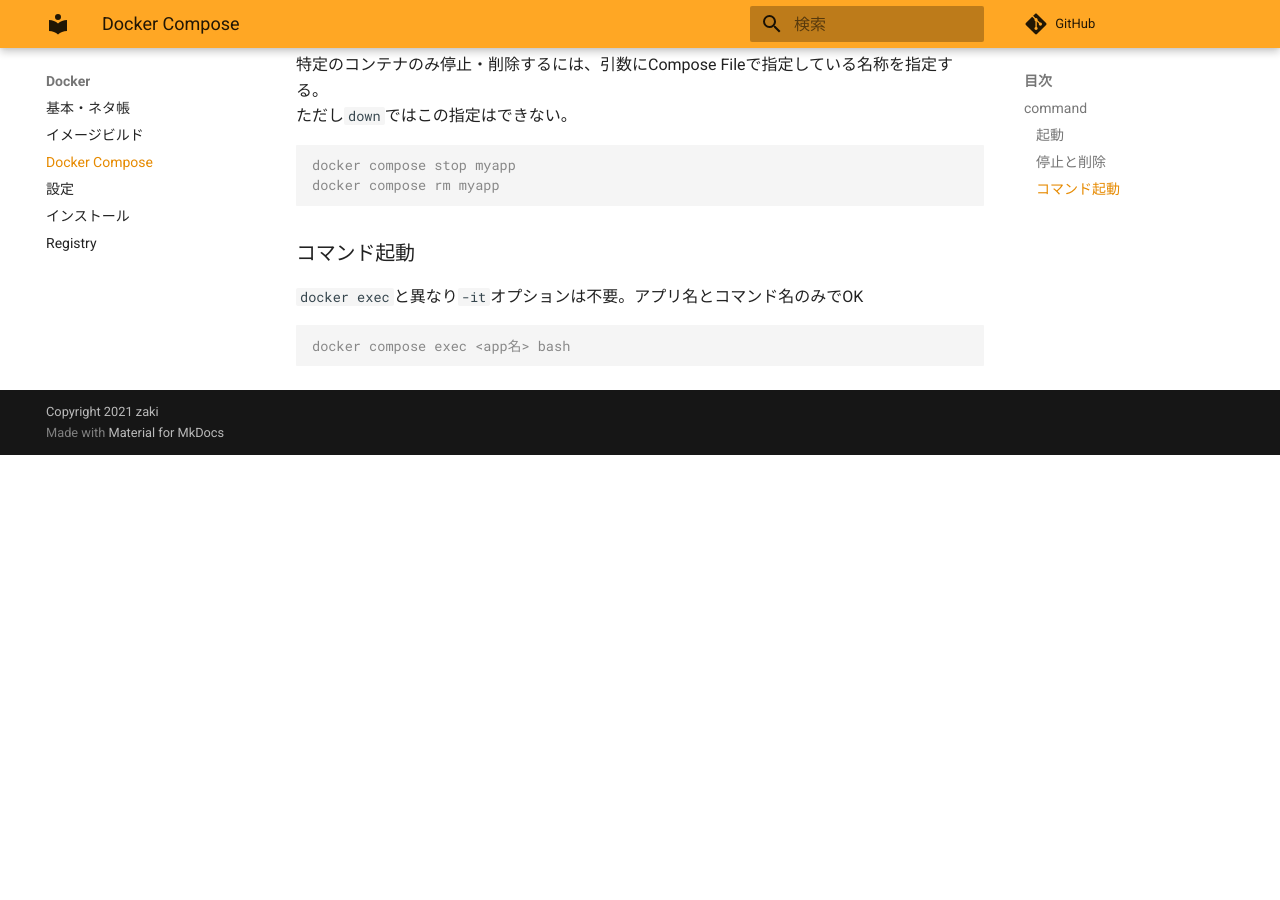
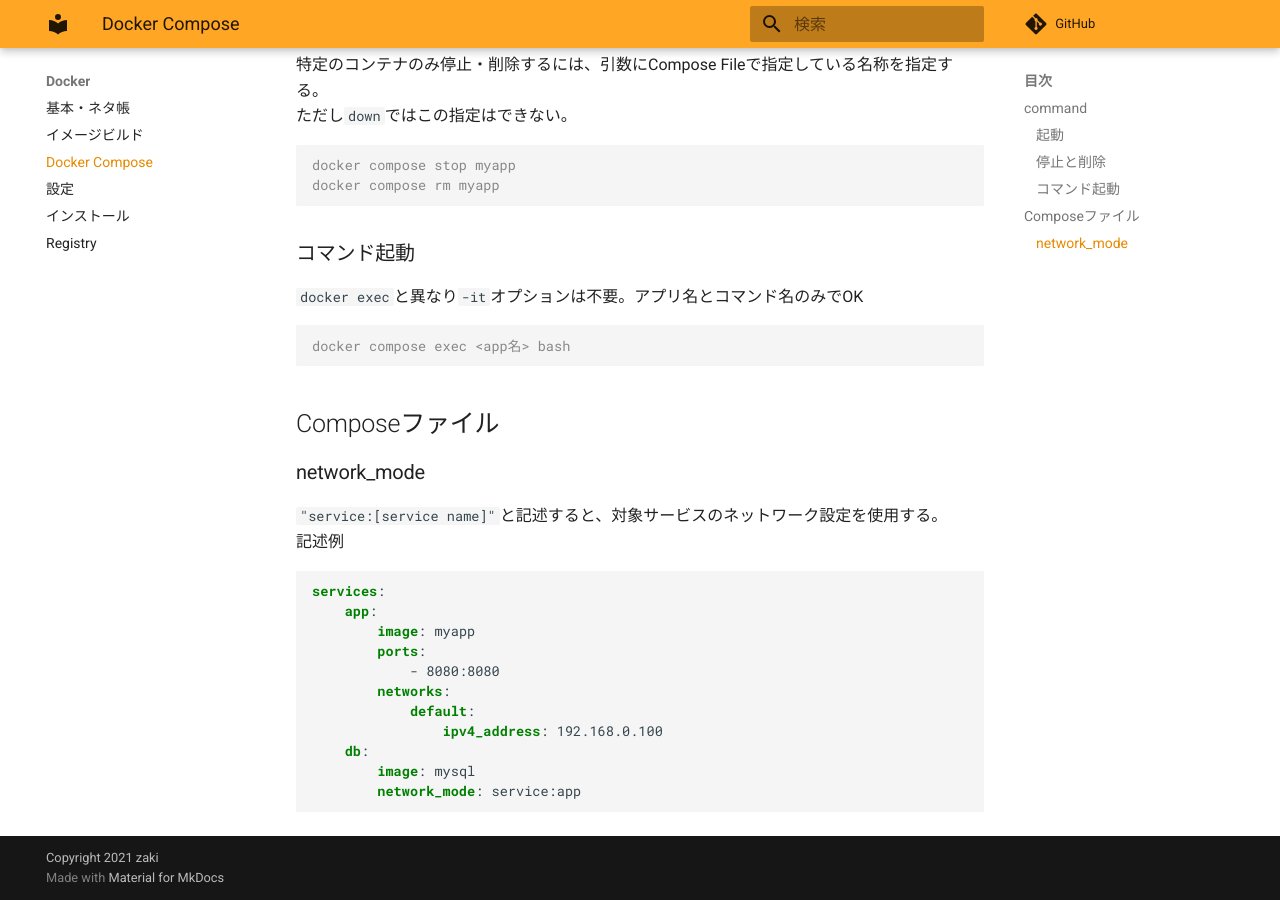
Before and after one commit to zaki-lknr/docs, an MkDocs documentation site: the page built from docs/Docker/compose.md, in a window 1280 px wide and 900 px high, scrolled down 697 px. Built offline with MkDocs 1.6.1 and Material for MkDocs 9.7.7, drawn with Linux system fonts in a browser that asks for light colours; comment, search, counter and statistics services are not loaded; before the commit the page ends 1152 px from its top, so only the background shows below that.

Commit message:
add: docker/compose: network_modeのサービス名

````diff
--- a/docs/Docker/compose.md
+++ b/docs/Docker/compose.md
@@ -43,3 +43,24 @@ docker compose rm myapp
 ```console
 docker compose exec <app名> bash
 ```
+
+## Composeファイル
+
+### network_mode
+
+`"service:[service name]"`と記述すると、対象サービスのネットワーク設定を使用する。
+記述例
+
+```yaml
+services:
+    app:
+        image: myapp
+        ports:
+            - 8080:8080
+        networks:
+            default:
+                ipv4_address: 192.168.0.100
+    db:
+        image: mysql
+        network_mode: service:app
+```
````
